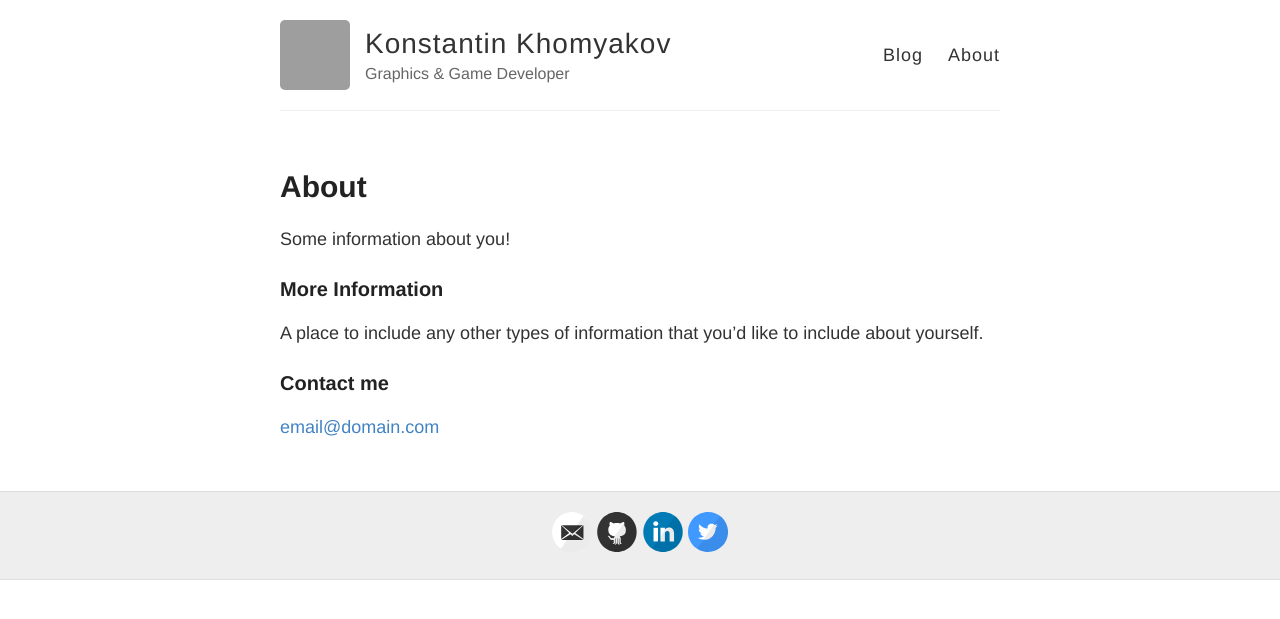
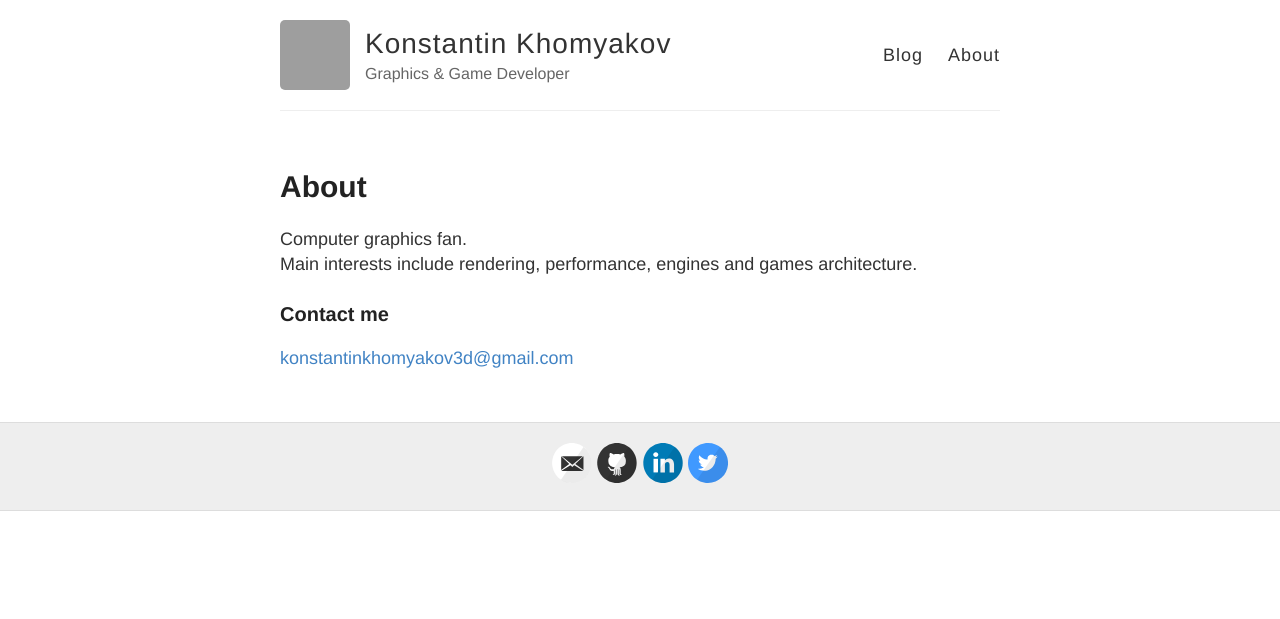
Before and after one commit to kkhomyakov3d/kkhomyakov3d.github.io, a Jekyll site: the page built from about.md, in a window 1280 px wide. Shown: the top 619 px of the page. Built offline with Jekyll 4.4.1, drawn with Linux system fonts in a browser that asks for light colours; grey boxes are pictures that could not be loaded.

Commit message:
Update about section

```diff
--- a/about.md
+++ b/about.md
@@ -4,12 +4,9 @@ title: About
 permalink: /about/
 ---
 
-Some information about you!
-
-### More Information
-
-A place to include any other types of information that you'd like to include about yourself.
+Computer graphics fan.
+Main interests include rendering, performance, engines and games architecture.
 
 ### Contact me
 
-[email@domain.com](mailto:email@domain.com)
+[konstantinkhomyakov3d@gmail.com](konstantinkhomyakov3d@gmail.com)
```
